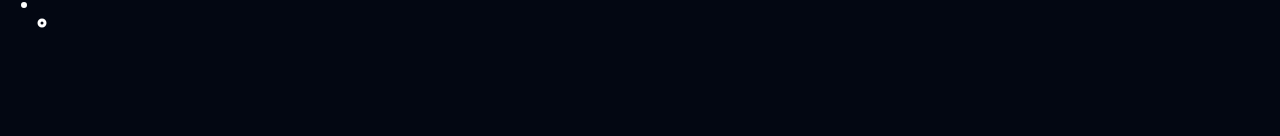
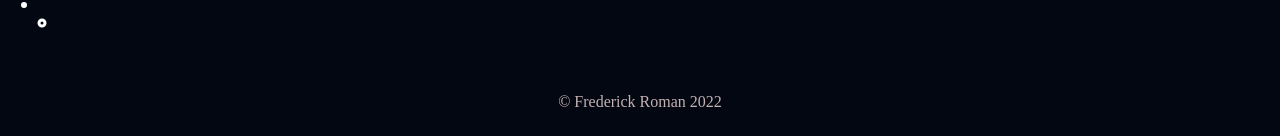
Before and after one commit to FrederickRoman/nyctotyper, a Svelte app: page / in a window 1280 px wide. Shown: the part 2335-2471 px from the top of the page. Before the commit the page ends 2408 px from the top, so only its background shows below. Built offline with nearby package versions, Linux system fonts and the light colour scheme.

Commit message:
feat(App): Add SiteFooter

```diff
--- a/src/App.svelte
+++ b/src/App.svelte
@@ -1,9 +1,11 @@
 <script>
   import HeroBanner from "./components/banner/HeroBanner.svelte";
   import Nyctography from "./components/nyctograpy/Nyctography.svelte";
+  import SiteFooter from "./components/footer/SiteFooter.svelte";
 </script>
 
 <main>
   <HeroBanner />
   <Nyctography />
+  <SiteFooter />
 </main>
--- /dev/null
+++ b/src/components/footer/SiteFooter.svelte
@@ -0,0 +1,25 @@
+<script>
+  const currentYear = new Date().getFullYear();
+</script>
+
+<footer>
+  <a
+    href="https://www.frederickroman.com/"
+    target="_blank"
+    rel="noopener"
+    class="link"
+  >
+    &copy; Frederick Roman {currentYear}
+  </a>
+</footer>
+
+<style>
+  footer {
+    text-align: center;
+    padding: 20px;
+  }
+  .link {
+    color: #c4b1b1;
+    text-decoration: none;
+  }
+</style>
```
